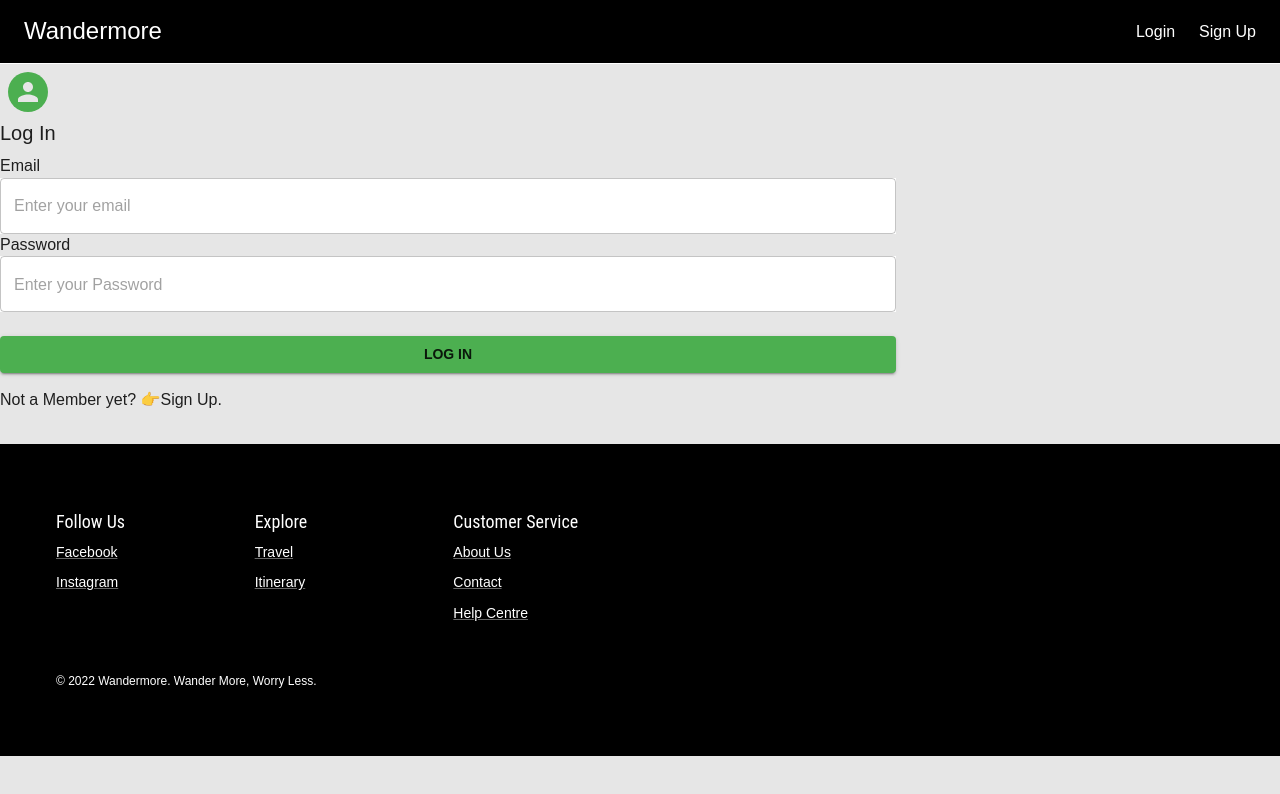
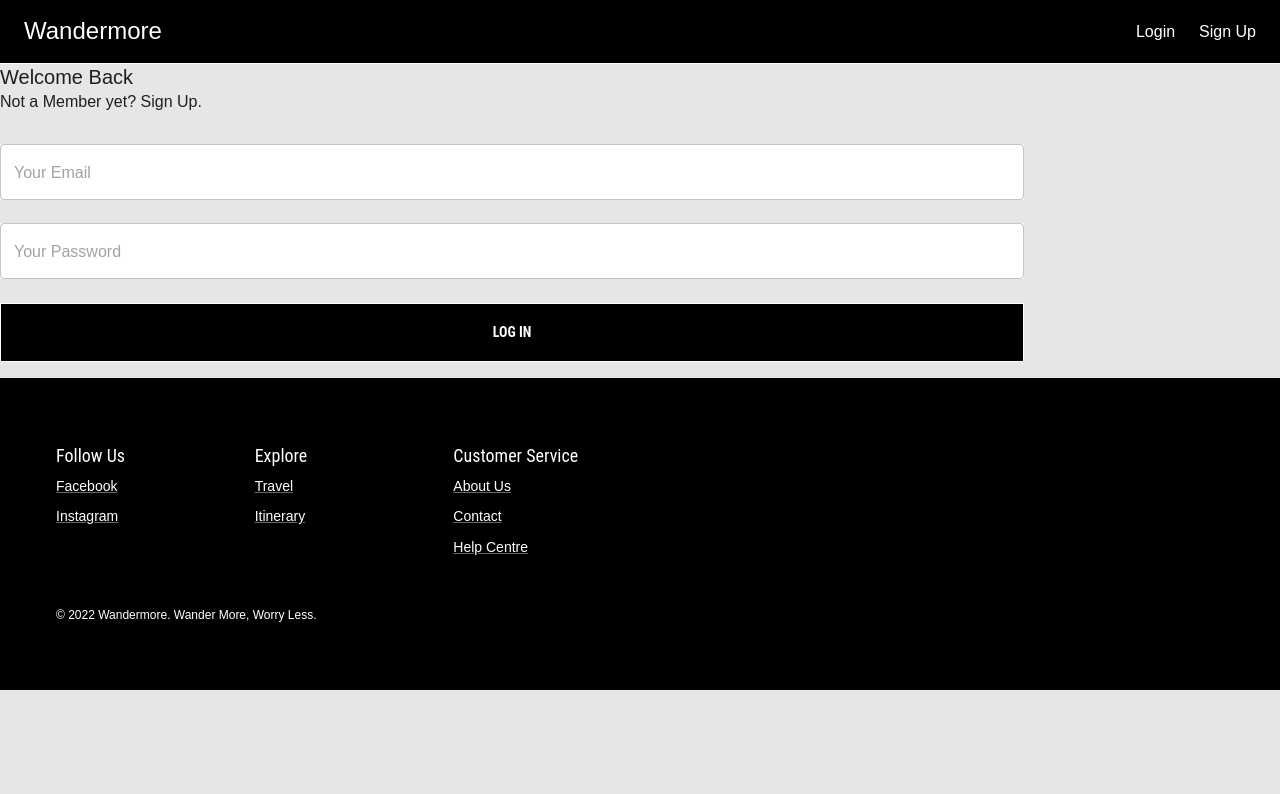
Before and after one commit to khai-rule/Wandermore, a React (Vite) app in the folder client/: page /login in a window 1280 px wide. Shown: the top 794 px of the page. Built offline with nearby package versions, Linux system fonts and the light colour scheme.

Commit message:
changed login button

```diff
--- a/client/src/components/Login.jsx
+++ b/client/src/components/Login.jsx
@@ -3,9 +3,10 @@ import { Link, useNavigate } from "react-router-dom";
 import { Form, Formik } from "formik";
 import CustomInput from "../components/CustomInput";
 import { loginSchema } from "../components/validation/schema";
-import { Grid, Box, Avatar, Button } from "@mui/material";
+import { Grid, Box, Avatar } from "@mui/material";
 import Typography from "./mui-components/Typography";
 import AuthAPI from "../utils/AuthAPI";
+import Button from "./mui-components/Button";
 
 const Login = ({ handleClose, setModalView }) => {
   const [msg, setMsg] = useState("");
@@ -51,13 +52,24 @@ const Login = ({ handleClose, setModalView }) => {
 
   return (
     <>
-      <Avatar sx={{ m: 1, bgcolor: "success.main" }}>
-        {/* <LockOutlinedIcon /> */}
-      </Avatar>
       <Typography component="h1" variant="h5">
-        Log In
+        Welcome Back
       </Typography>
-      <Box sx={{ mt: 1, width: "70%" }}>
+
+      <Typography variant="p" sx={{ py:1 }}>
+        <Grid item xs>
+        Not a Member yet?
+        <Link
+        style={{ color: "inherit", textDecoration: "inherit" }}
+        onClick={handleClick}
+        >
+        {" Sign Up"}
+        </Link>
+        .
+        </Grid>
+      </Typography>
+
+      <Box sx={{ mt: 1, width: "80%" }}>
         <Formik
           initialValues={{
             email: "",
@@ -69,10 +81,10 @@ const Login = ({ handleClose, setModalView }) => {
           {({ isSubmitting }) => (
             <Form autoComplete="off">
               <CustomInput
-                label="Email"
+
                 name="email"
                 type="email"
-                placeholder="Enter your email"
+                placeholder="Your Email"
                 style={{
                   backgroundColor: "white",
                   width: "100%",
@@ -81,10 +93,10 @@ const Login = ({ handleClose, setModalView }) => {
               />
               <br />
               <CustomInput
-                label="Password"
+
                 name="password"
                 type="password"
-                placeholder="Enter your Password"
+                placeholder="Your Password"
                 style={{
                   backgroundColor: "white",
                   width: "100%",
@@ -95,30 +107,19 @@ const Login = ({ handleClose, setModalView }) => {
               <Button
                 disabled={isSubmitting}
                 type="submit"
-                variant="contained"
-                color="success"
+                variant="outlined"
+                color="primary"
                 sx={{ mt: 3, mb: 2, width: "100%" }}
+                style={{ border: '1px solid' }}
               >
                 Log In
               </Button>
             </Form>
           )}
         </Formik>
-        <Grid container>
-          <Grid item xs>
-            Not a Member yet? 👉
-            <Link
-              style={{ color: "inherit", textDecoration: "inherit" }}
-              onClick={handleClick}
-            >
-              {"Sign Up"}
-            </Link>
-            .
-          </Grid>
-          <Grid container>
-            <p>{msg}</p>
-          </Grid>
-        </Grid>
+
+        <Typography variant="subtitle2">{msg}</Typography>
+
       </Box>
     </>
   );
--- a/client/src/components/mui-components/Button.jsx
+++ b/client/src/components/mui-components/Button.jsx
@@ -8,9 +8,13 @@ const ButtonRoot = styled(MuiButton)(({ theme, size }) => ({
   fontFamily: theme.typography.h1.fontFamily,
   padding: theme.spacing(2, 4),
   fontSize: theme.typography.pxToRem(14),
-  boxShadow: 'none',
-  '&:active, &:focus': {
+  backgroundColor: 'black',
+  color: 'white',
+  '&:active, &:hover, &:focus': {
     boxShadow: 'none',
+    backgroundColor: 'white',
+    color: 'black',
+    border:"white"
   },
   ...(size === 'small' && {
     padding: theme.spacing(1, 3),
```
